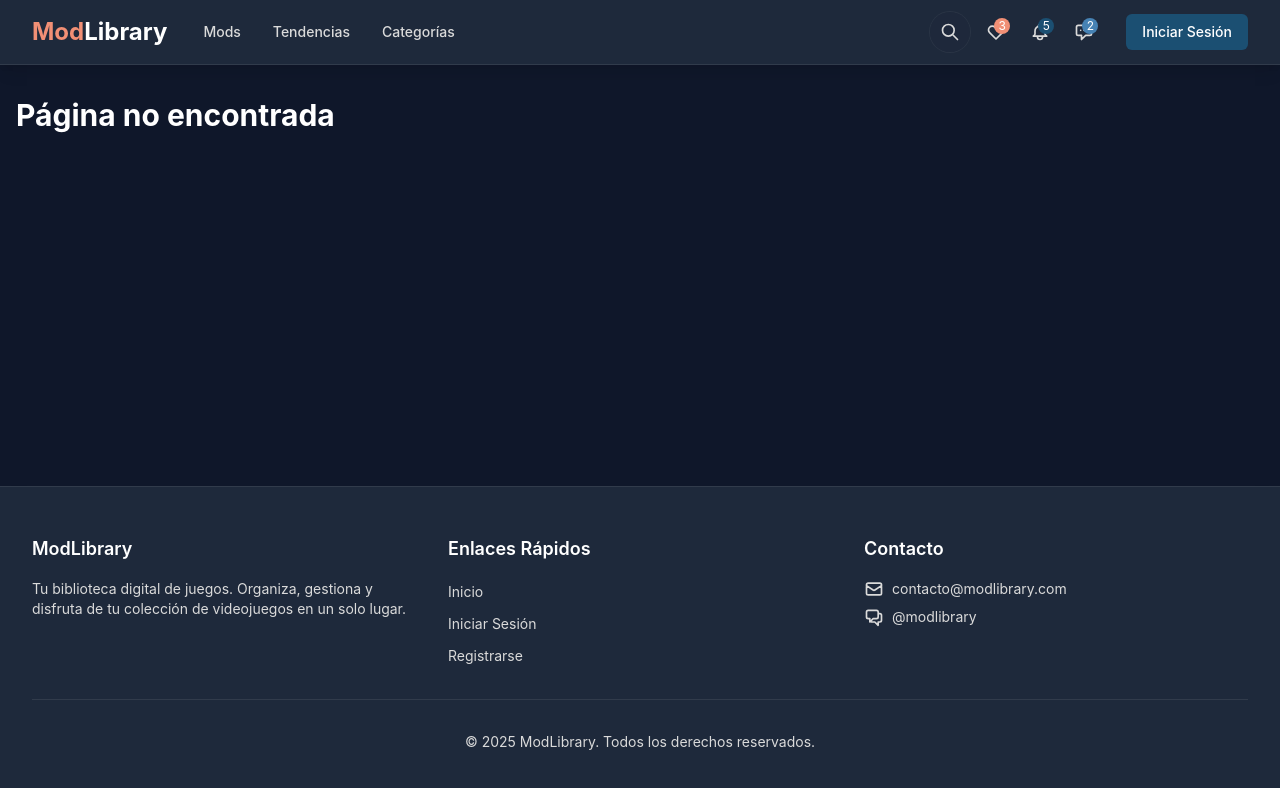
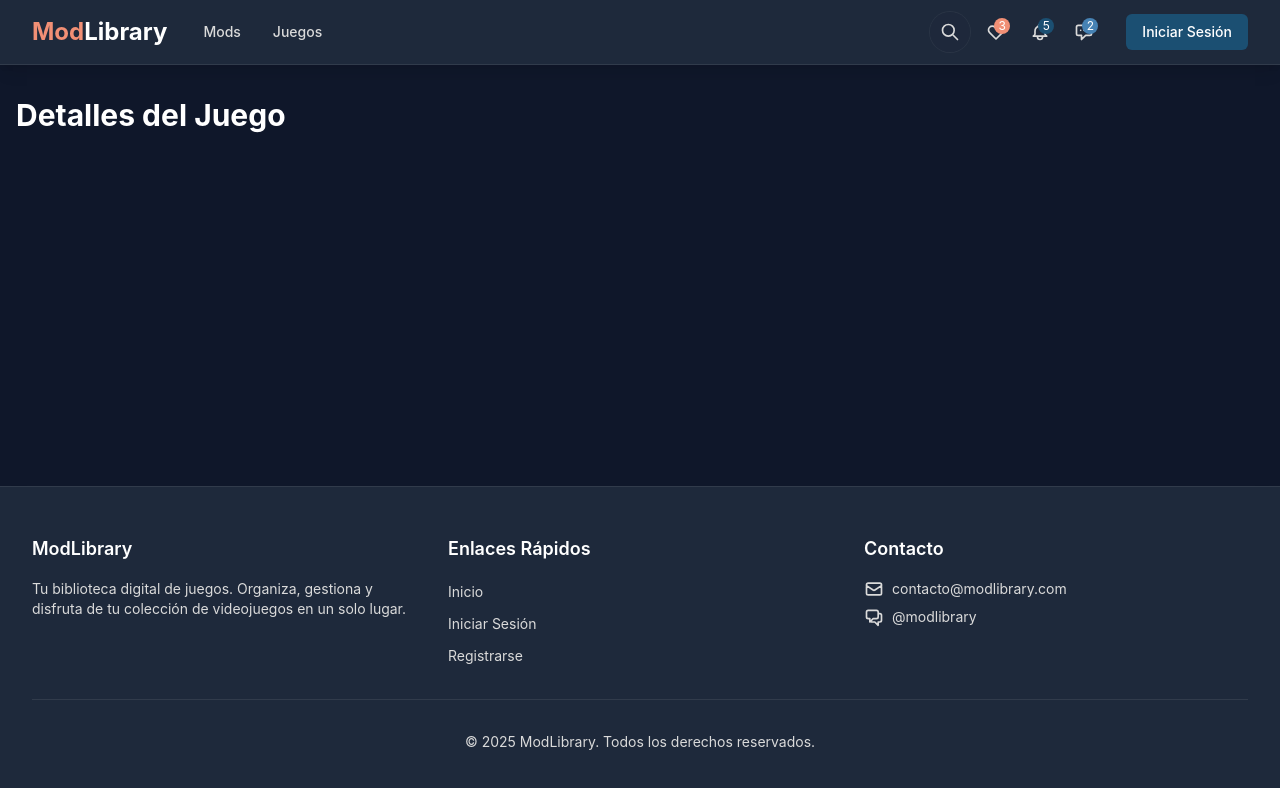
Before and after one commit to NachRz/ModLibrary, a React (Create React App) app in the folder frontend/: page /juegos/1 in a window 1280 px wide. Shown: the top 788 px of the page. Built offline with nearby package versions, Linux system fonts and the light colour scheme.

Commit message:
feat: Implementa rutas para juegos y elimina rutas de exploración

```diff
--- a/frontend/src/components/layout/Navbar.jsx
+++ b/frontend/src/components/layout/Navbar.jsx
@@ -83,9 +83,9 @@ const Navbar = () => {
 
   // Definir enlaces de navegación
   const navLinks = [
-    { name: 'Mods', path: '/explorar' },
-    { name: 'Tendencias', path: '/tendencias' },
-    { name: 'Categorías', path: '/categorias' },
+    { name: 'Mods', path: '/mods' },
+    { name: 'Juegos', path: '/juegos' },
+
   ];
 
   // Opciones del panel
--- a/frontend/src/routes/explore/exploreRoutes.js
+++ /dev/null
@@ -1,16 +0,0 @@
-// Rutas de exploración
-import React from 'react';
-import { Route } from 'react-router-dom';
-
-
-import ExplorarMods from '../../components/explorarMods/ExplorarMods';
-
-const exploreRoutes = [
-  <Route path="/explorar" element={<ExplorarMods />} />,
-  <Route path="/explorar/recientes" element={<ExplorarMods />} />,
-  <Route path="/explorar/populares" element={<ExplorarMods />} />,
-  <Route path="/tendencias" element={<div className="max-w-7xl mx-auto px-4 py-8"><h1 className="text-3xl font-bold">Tendencias</h1></div>} />,
-  <Route path="/categorias" element={<div className="max-w-7xl mx-auto px-4 py-8"><h1 className="text-3xl font-bold">Categorías</h1></div>} />,
-];
-
-export default exploreRoutes;
--- a/frontend/src/routes/index.js
+++ b/frontend/src/routes/index.js
@@ -5,8 +5,8 @@ import Home from '../components/home/Home';
 import authRoutes from './auth/authRoutes';
 import dashboardRoutes from './dashboard/dashboardRoutes';
 import modRoutes from './mods/modRoutes';
-import exploreRoutes from './explore/exploreRoutes';
 import userRoutes from './user/userRoutes';
+import juegoRoutes from './juegos/juegoRoutes';
 
 
 const AppRoutes = () => {
@@ -22,8 +22,8 @@ const AppRoutes = () => {
             {/* Rutas de mods */}
             {modRoutes}
 
-            {/* Rutas de exploración */}
-            {exploreRoutes}
+            {/* Rutas de juegos */}
+            {juegoRoutes}
 
             {/* Rutas de usuario */}
             {userRoutes}
--- /dev/null
+++ b/frontend/src/routes/juegos/juegoRoutes.js
@@ -0,0 +1,15 @@
+// Rutas de Juegos
+import React from 'react';
+import { Route } from 'react-router-dom';
+
+// Placeholder para el componente de lista de juegos
+const ListaJuegos = () => <div className="max-w-7xl mx-auto px-4 py-8"><h1 className="text-3xl font-bold">Lista de Juegos</h1></div>;
+// Placeholder para el componente de detalles de un juego
+const DetallesJuego = () => <div className="max-w-7xl mx-auto px-4 py-8"><h1 className="text-3xl font-bold">Detalles del Juego</h1></div>;
+
+const juegoRoutes = [
+  <Route path="/juegos" element={<ListaJuegos />} key="juegos-lista" />,
+  <Route path="/juegos/:id" element={<DetallesJuego />} key="juegos-detalles" />,
+];
+
+export default juegoRoutes;
--- a/frontend/src/routes/mods/modRoutes.js
+++ b/frontend/src/routes/mods/modRoutes.js
@@ -2,13 +2,13 @@
 import React from 'react';
 import { Route } from 'react-router-dom';
 
-
+import ExplorarMods from '../../components/explorarMods/ExplorarMods';
 import CrearMod from '../../components/mods/CrearMod';
 import ModDetails from '../../components/mods/ModDetails';
 
 const modRoutes = [
   <Route path="/mods" key="mods-base">
-    <Route index element={<div className="max-w-7xl mx-auto px-4 py-8"><h1 className="text-3xl font-bold">Explorar Mods</h1></div>} key="mods-index" />
+    <Route index element={<ExplorarMods />} key="mods-index" />
     <Route path="crear" element={<CrearMod />} key="mods-crear" />
     <Route path=":id" element={<ModDetails />} key="mods-details" />
     <Route path="categoria/:categoria" element={<div className="max-w-7xl mx-auto px-4 py-8"><h1 className="text-3xl font-bold">Mods por Categoría</h1></div>} key="mods-categoria" />
```
